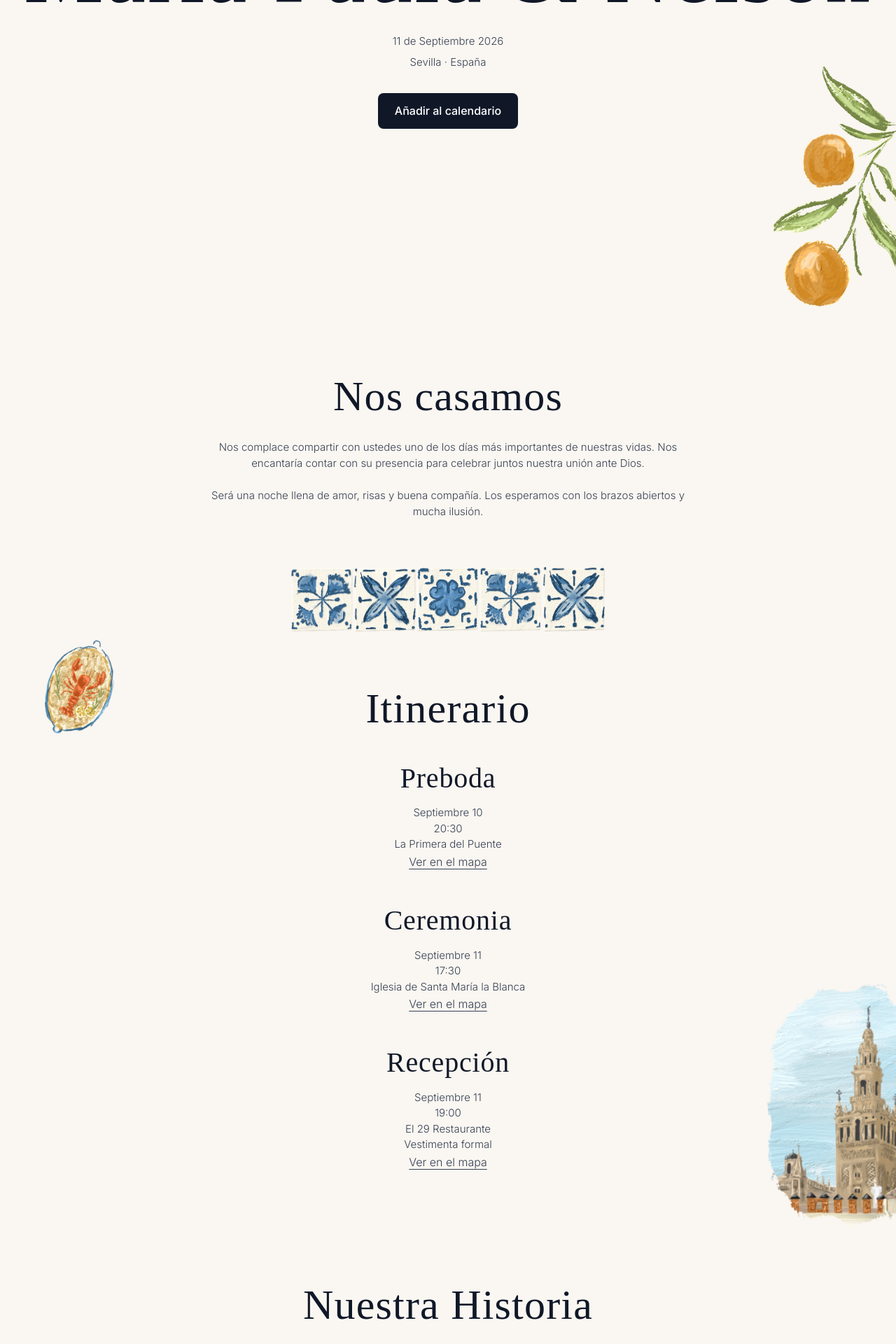
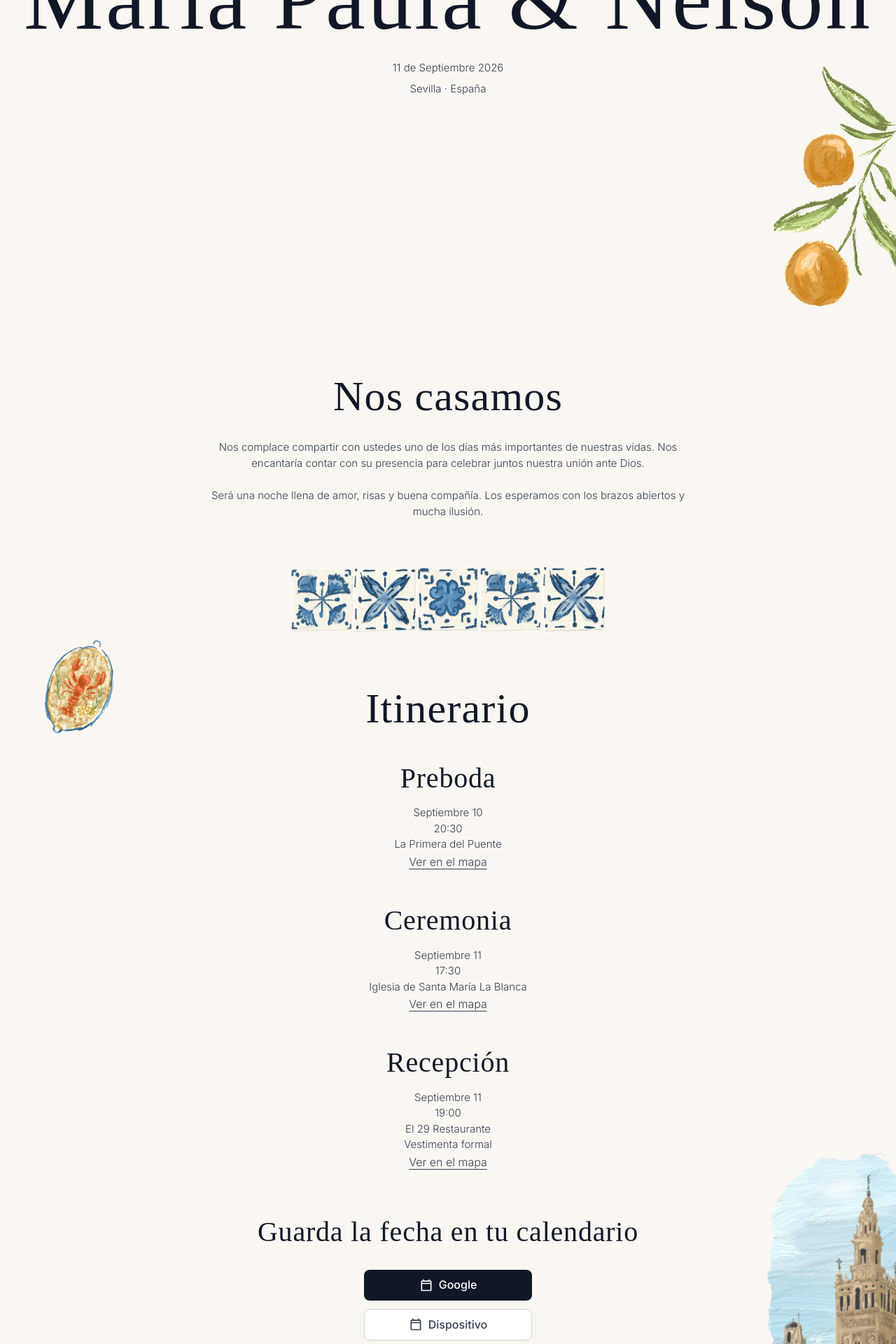
Before and after one commit to nelsonfleig/wedding-site, a React (Vite) app: page / in a window 1280 px wide. Shown: the part 360-2280 px from the top of the page at 70% size. Built offline with nearby package versions, Linux system fonts and the light colour scheme; no server answers; a web font is replaced by a local one.

Commit message:
add calendar CTA

```diff
--- a/src/components/Details.tsx
+++ b/src/components/Details.tsx
@@ -1,6 +1,13 @@
 import { motion } from "framer-motion";
 import { fadeUp, stagger } from "../animations";
 import { illustrations } from "../constants";
+import { createICS } from "../utils";
+
+const DeviceCalendarIcon = () => (
+  <svg className="w-5 h-5" viewBox="0 0 24 24" fill="currentColor">
+    <path d="M19 4h-1V2h-2v2H8V2H6v2H5c-1.1 0-2 .9-2 2v14c0 1.1.9 2 2 2h14c1.1 0 2-.9 2-2V6c0-1.1-.9-2-2-2zm0 16H5V10h14v10zm0-12H5V6h14v2z" />
+  </svg>
+);
 
 const Details = () => {
   return (
@@ -48,7 +55,7 @@ const Details = () => {
             <h3 className="mb-4">Ceremonia</h3>
             <p>Septiembre 11</p>
             <p>17:30</p>
-            <p>Iglesia de Santa María la Blanca</p>
+            <p>Iglesia de Santa María La Blanca</p>
             <a
               href="https://maps.app.goo.gl/74TArisYqSTXMZ3g8"
               className="underline"
@@ -70,6 +77,31 @@ const Details = () => {
               Ver en el mapa
             </a>
           </motion.div>
+
+          <motion.div
+            variants={fadeUp}
+            className="flex flex-col justify-center items-center gap-4 pt-4"
+          >
+            <h3 className="mb-4">Guarda la fecha en tu calendario</h3>
+            <div className="flex flex-col items-center space-y-3 w-60">
+              <a
+                href="https://calendar.google.com/calendar/render?action=TEMPLATE&text=Boda+de+Mar%C3%ADa+Paula+y+Nelson&dates=20260911T153000Z/20260911T230000Z&location=Sevilla%2C+Espa%C3%B1a&details=Nos+casamos%21+Te+esperamos+en+la+Iglesia+de+Santa+Mar%C3%ADa+la+Blanca+a+las+17%3A30."
+                target="_blank"
+                rel="noopener noreferrer"
+                className="inline-flex items-center justify-center gap-2 px-4 py-2 bg-gray-900 text-white rounded-lg hover:bg-gray-700 transition font-medium w-full"
+              >
+                <DeviceCalendarIcon />
+                Google
+              </a>
+              <button
+                onClick={createICS}
+                className="inline-flex items-center justify-center gap-2 px-4 py-2 border bg-white border-gray-300 rounded-lg hover:bg-gray-100 transition font-medium w-full"
+              >
+                <DeviceCalendarIcon />
+                Dispositivo
+              </button>
+            </div>
+          </motion.div>
         </div>
       </div>
     </motion.section>
--- a/src/components/Gifts.tsx
+++ b/src/components/Gifts.tsx
@@ -41,7 +41,7 @@ const Gifts = () => {
         <motion.div variants={fadeUp}>
           <h3 className="mb-4">Transferencia bancaria</h3>
           <p>Banco: Mercantil Santa Cruz</p>
-          <p>Cnta Bolivianos Ahorros 4067788562</p>
+          <p>Cta Ahorros (Bolivianos) 4067788562</p>
           <p>María Paula Baldiviezo</p>
           <p>CI 4707116 SC</p>
         </motion.div>
--- a/src/components/Hero.tsx
+++ b/src/components/Hero.tsx
@@ -36,15 +36,6 @@ export default function Hero() {
 
         <p className="mb-2">11 de Septiembre 2026</p>
         <p className="mb-2">Sevilla · España</p>
-
-        <a
-          href="https://calendar.google.com/calendar/render?action=TEMPLATE&text=Boda+de+Mar%C3%ADa+Paula+y+Nelson&dates=20260911T153000Z/20260911T230000Z&location=Sevilla%2C+Espa%C3%B1a&details=Nos+casamos%21+Te+esperamos+en+la+Iglesia+de+Santa+Mar%C3%ADa+la+Blanca+a+las+17%3A30."
-          target="_blank"
-          rel="noopener noreferrer"
-          className="inline-block mt-6 px-6 py-3 bg-gray-900 text-white rounded-lg hover:bg-gray-700 transition font-medium"
-        >
-          Añadir al calendario
-        </a>
       </motion.div>
     </section>
   );
--- /dev/null
+++ b/src/utils.ts
@@ -0,0 +1,23 @@
+export const createICS = () => {
+  const ics = `BEGIN:VCALENDAR
+VERSION:2.0
+PRODID:-//Wedding//Boda//ES
+BEGIN:VEVENT
+UID:boda-maria-paula-nelson@wedding.com
+DTSTAMP:${new Date().toISOString().replace(/[-:]/g, "").split(".")[0]}Z
+DTSTART:20260911T153000Z
+DTEND:20260911T230000Z
+SUMMARY:Boda de María Paula y Nelson
+DESCRIPTION:Nos casamos! Te esperamos en la Iglesia de Santa María la Blanca a las 17:30.
+LOCATION:Sevilla, España
+END:VEVENT
+END:VCALENDAR`;
+
+  const blob = new Blob([ics], { type: "text/calendar;charset=utf-8" });
+  const url = URL.createObjectURL(blob);
+  const link = document.createElement("a");
+  link.href = url;
+  link.download = "boda-maria-paula-nelson.ics";
+  link.click();
+  URL.revokeObjectURL(url);
+};
```
